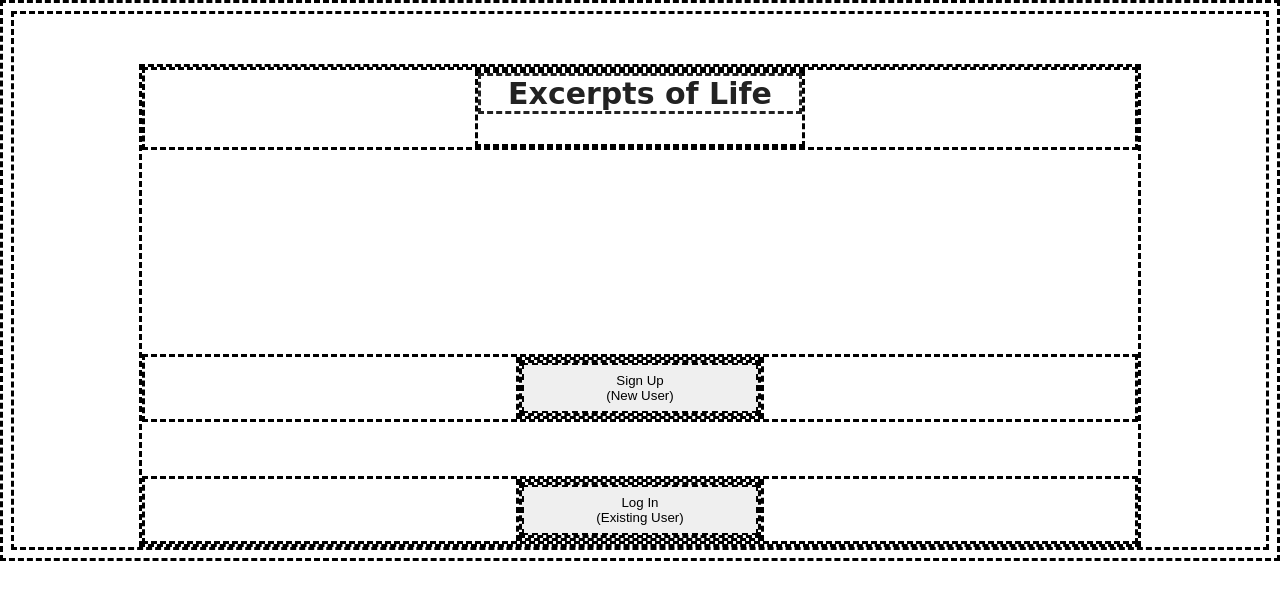
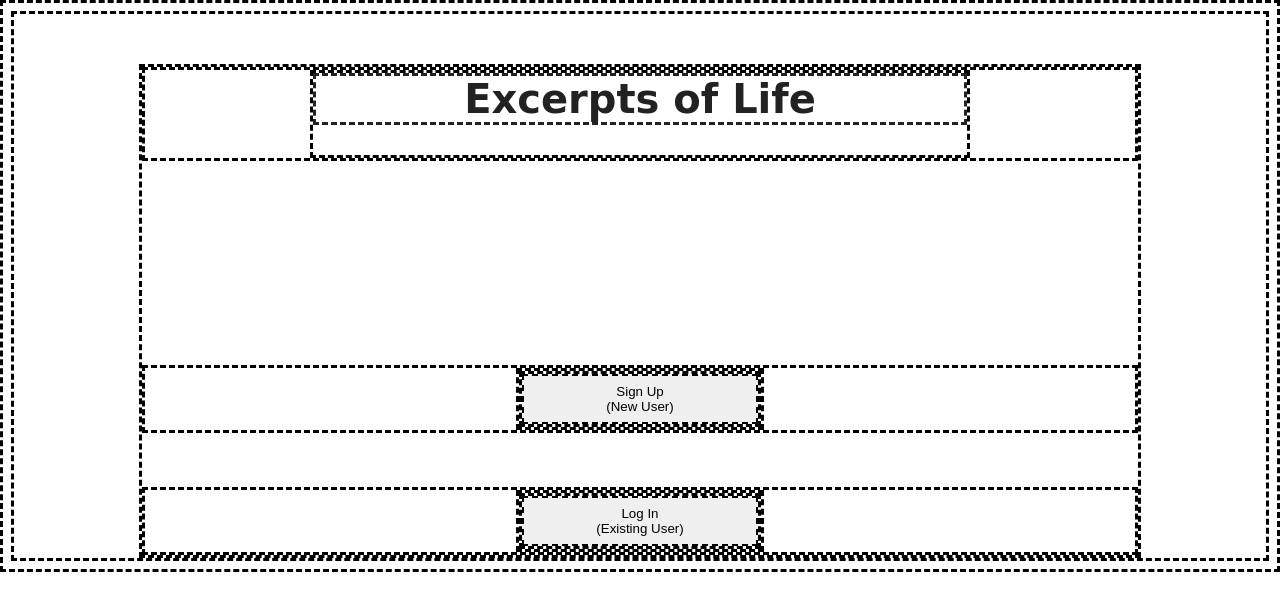
Before and after one commit to asutosh97/excerpts-of-life, a Python web app: template templates/index.html in a window 1280 px wide. Shown: the top 598 px of the page. Run offline with Jinja, Linux system fonts and the light colour scheme; the template is opened without the code that fills it, so the values that code supplies are empty.

Commit message:
undid 30px to 40px and changed main-title from col-4 to col-8

```diff
--- a/templates/base.html
+++ b/templates/base.html
@@ -7,7 +7,7 @@
 <body>
 	<div class="grid">
 		<div class="row" id="heading">
-			<div class="col-4" style="margin: auto">
+			<div class="col-8" style="margin: auto">
 				<a href="/blog" class="main-title">Excerpts of Life</a>
 			</div>
 		</div>
--- a/templates/css/style.css
+++ b/templates/css/style.css
@@ -84,7 +84,7 @@ input[type=submit] {
 .main-title {
     display: block;
     color: #222;
-    font-size: 30px;
+    font-size: 40px;
     font-family: 'Gloria Hallelujah', cursive;
     font-weight: bold;
     text-align: center;
```
